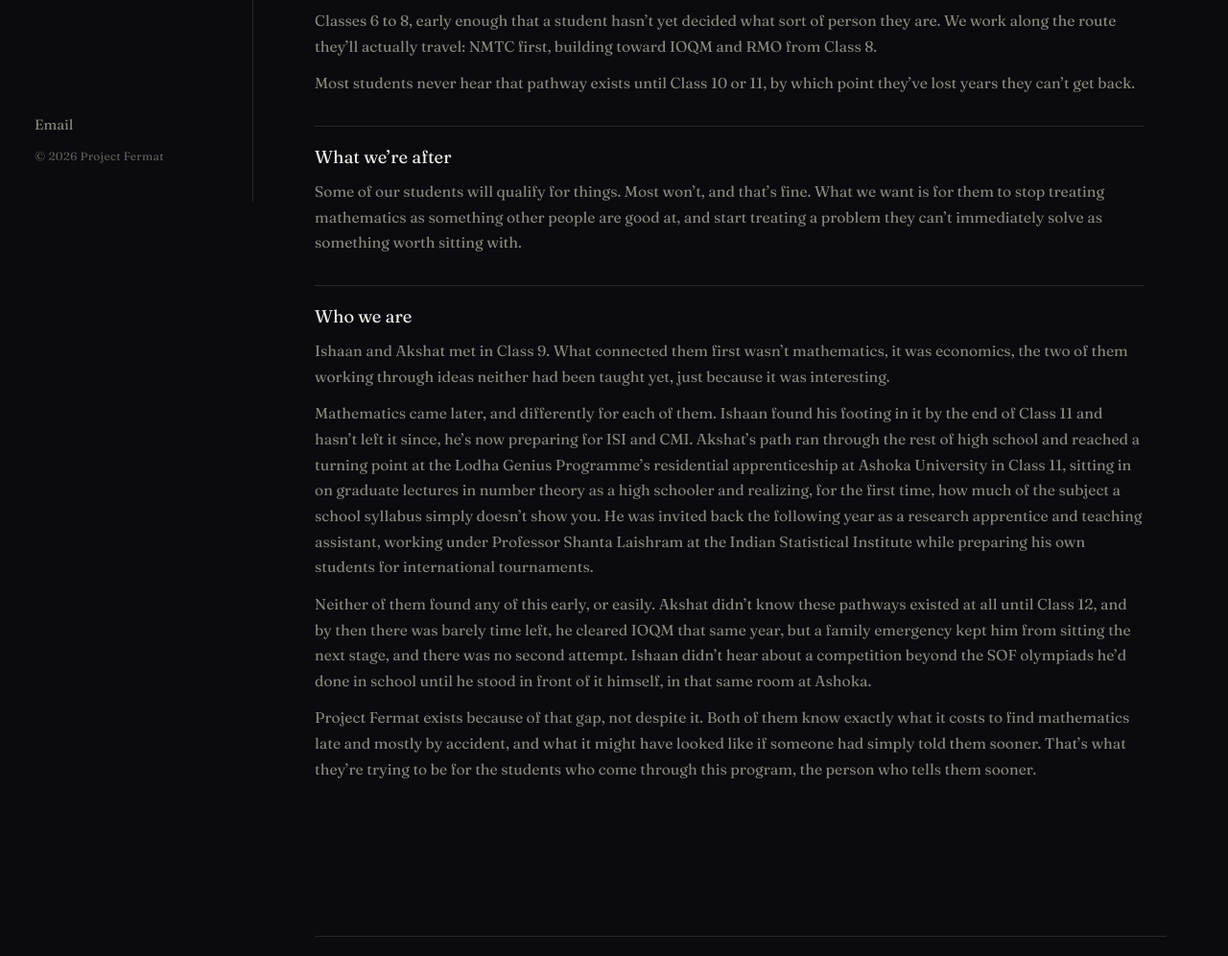
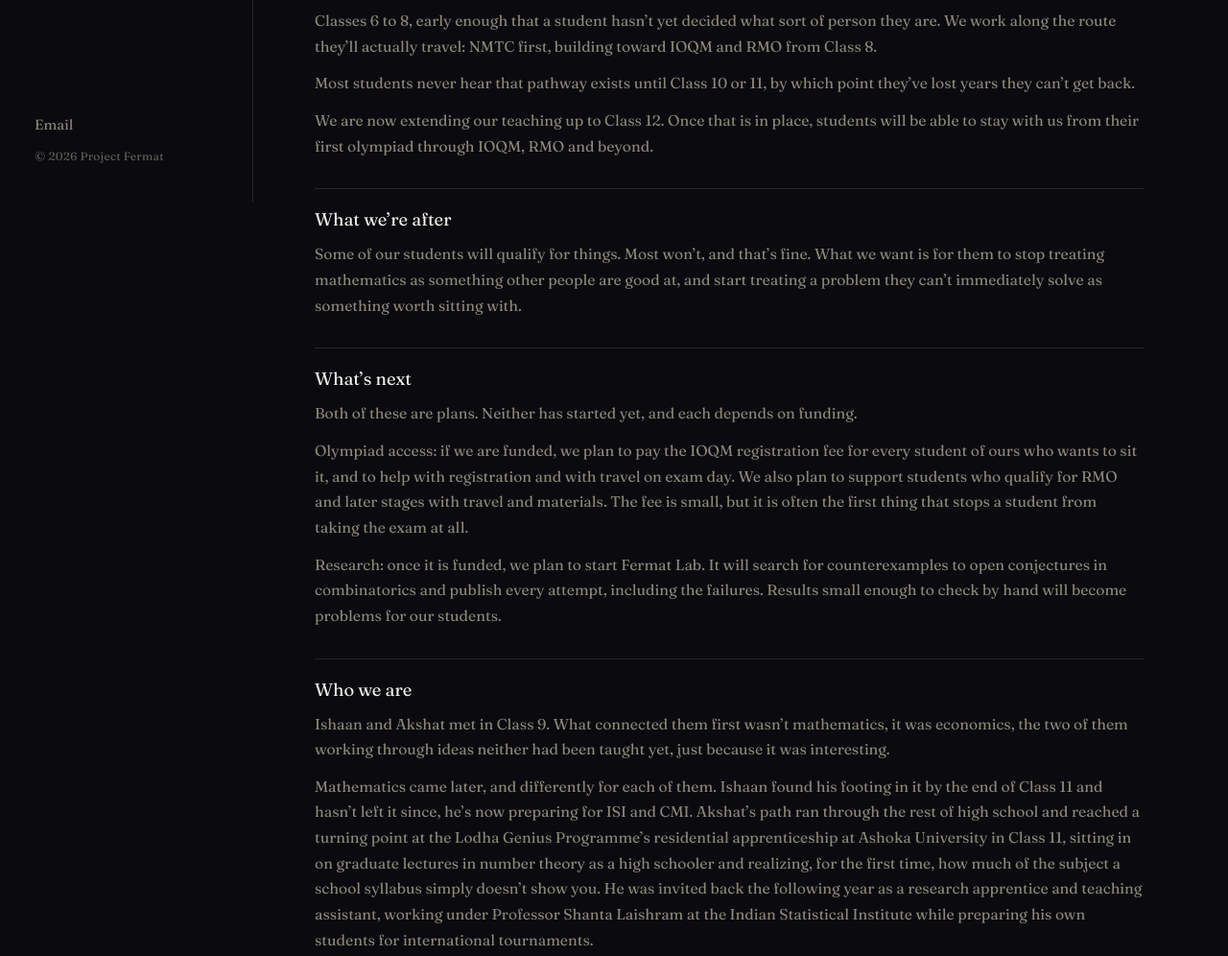
Before and after one commit to aksbhaskar/project-fermat, a plain HTML site: page mission.html in a window 1280 px wide. Shown: the part 590-1586 px from the top of the page at 96% size. Drawn offline with Linux system fonts and the light colour scheme.

Commit message:
Update class range to Class 6 through 12, add What's next section, update grant uses
Say across the site that we work with students from Class 6 and are
expanding up to Class 12: homepage hero, footer blurb, meta, Open Graph
and structured data descriptions, Privacy Policy and Terms.

Mission: add a paragraph on extending teaching up to Class 12, and a new
What's next section covering planned olympiad access support and the
planned Fermat Lab research project, both dependent on funding.

Homepage: update what grant funding would go toward, and remove the em
dash from the hero text.

```diff
--- a/mission.html
+++ b/mission.html
@@ -74,6 +74,11 @@
         Most students never hear that pathway exists until Class 10 or 11, by which
         point they&rsquo;ve lost years they can&rsquo;t get back.
       </p>
+      <p>
+        We are now extending our teaching up to Class 12. Once that is in place,
+        students will be able to stay with us from their first olympiad through
+        IOQM, RMO and beyond.
+      </p>
 
       <h2>What we&rsquo;re after</h2>
       <p>
@@ -81,6 +86,26 @@
         What we want is for them to stop treating mathematics as something other
         people are good at, and start treating a problem they can&rsquo;t immediately
         solve as something worth sitting with.
+      </p>
+
+      <h2>What&rsquo;s next</h2>
+      <p>
+        Both of these are plans. Neither has started yet, and each depends on
+        funding.
+      </p>
+      <p>
+        Olympiad access: if we are funded, we plan to pay the IOQM registration fee
+        for every student of ours who wants to sit it, and to help with
+        registration and with travel on exam day. We also plan to support students
+        who qualify for RMO and later stages with travel and materials. The fee is
+        small, but it is often the first thing that stops a student from taking
+        the exam at all.
+      </p>
+      <p>
+        Research: once it is funded, we plan to start Fermat Lab. It will search
+        for counterexamples to open conjectures in combinatorics and publish every
+        attempt, including the failures. Results small enough to check by hand
+        will become problems for our students.
       </p>
 
       <h2>Who we are</h2>
@@ -128,7 +153,7 @@
             <img src="/logo-256.png" alt="" width="40" height="40" />
             <span>Project Fermat</span>
           </a>
-          <p class="tag">A volunteer initiative helping middle-school students in underserved schools across Delhi NCR build a foundation in olympiad mathematics.</p>
+          <p class="tag">A volunteer initiative helping students in underserved schools across Delhi NCR, from Class 6 and expanding up to Class 12, build a foundation in olympiad mathematics.</p>
         </div>
         <div class="f-col">
           <h4>Explore</h4>
```
Also changed, not shown: 404.html (+1 -1 lines), founders.html (+1 -1 lines), index.html (+14 -12 lines), privacy.html (+2 -2 lines), terms.html (+2 -2 lines).
